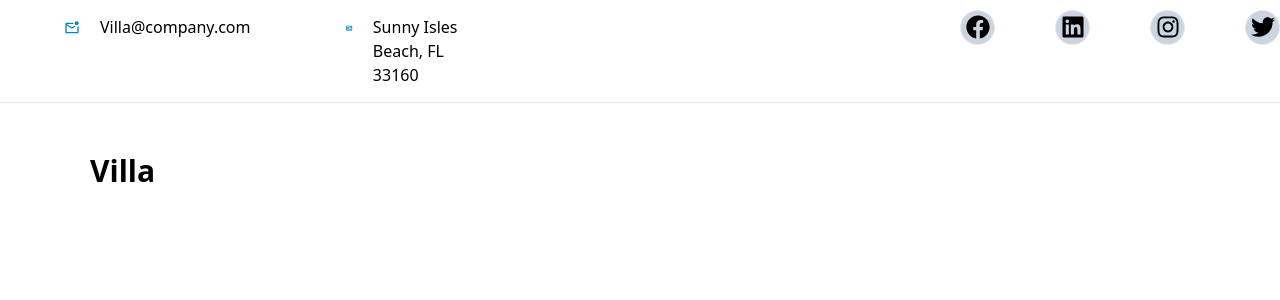
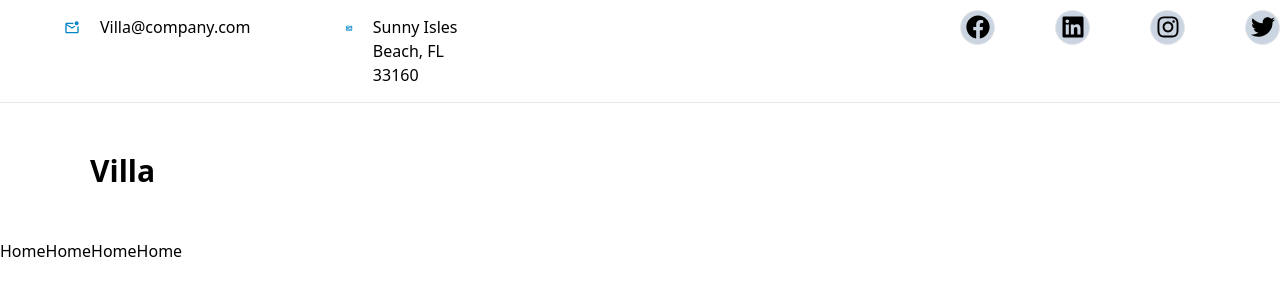
Before and after one commit to saravanan642/Hotel-React, a React (Create React App) app: page / in a window 1280 px wide. Shown: the top 300 px of the page. Built offline with nearby package versions, Linux system fonts and the light colour scheme.

Commit message:
updated Header.js

```diff
--- a/src/Components/Mainheader.js
+++ b/src/Components/Mainheader.js
@@ -6,6 +6,11 @@ const Mainheader = () => {
             <div>
                 <p className=' font-bold border border-none px-[90px] py-[50px] text-3xl '>Villa</p>
 
+
+                <a href='/'>Home</a>
+                <a href='/'>Home</a>
+                <a href='/'>Home</a>
+                <a href='/'>Home</a>
             </div>
         </div>
     )
```
Lines whose indentation alone changed are shown as unchanged.
